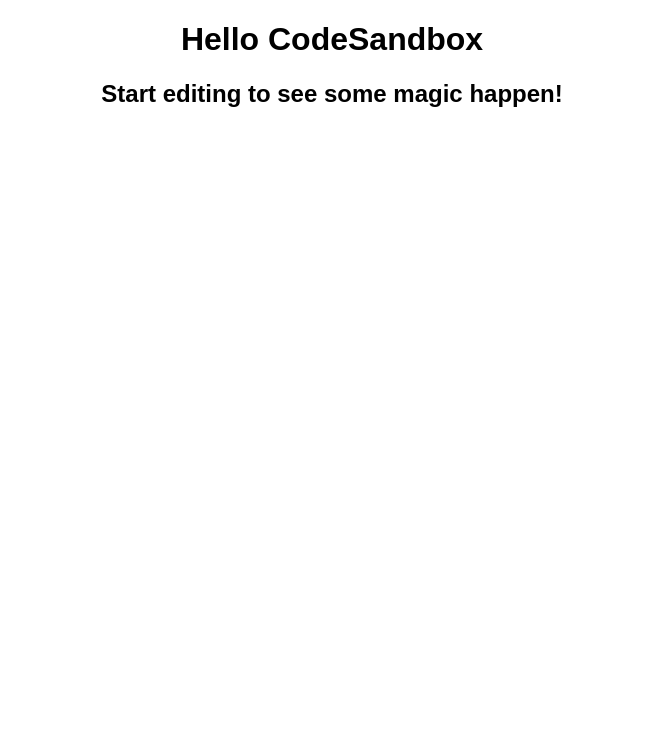
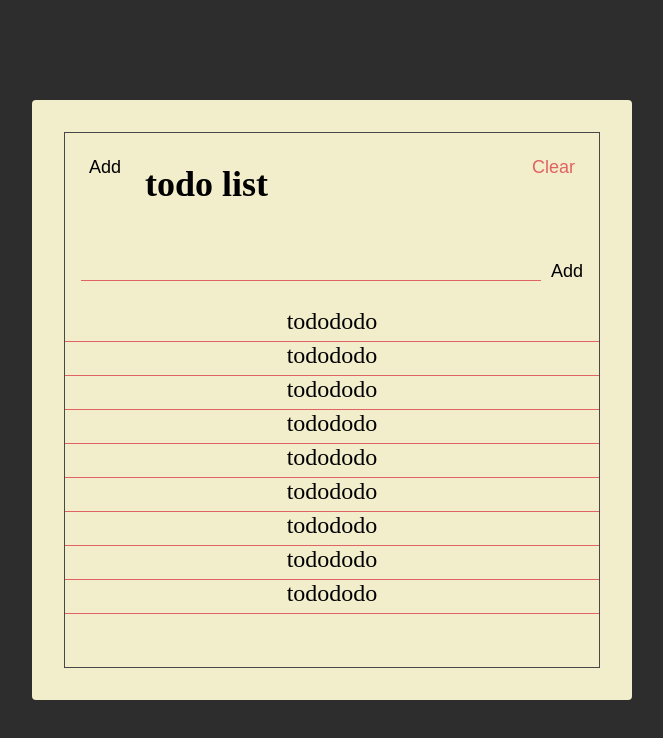
Before and after one commit to Bangik/Latihan-ReactJs, a React (Create React App) app: page / in a window 1280 px wide. Shown: the top 738 px of the page, without its empty margins (308-971 px from the left). Built offline with nearby package versions, Linux system fonts and the light colour scheme.

Commit message:
add html and css

```diff
--- a/src/App.js
+++ b/src/App.js
@@ -3,9 +3,55 @@
 
 export default function App() {
   return (
-    <div className="App">
-      <h1>Hello CodeSandbox</h1>
-      <h2>Start editing to see some magic happen!</h2>
+    <div className="container">
+      <div className="frame">
+        <section className="header">
+          <button name="button" className="header-btn">
+            Add
+          </button>
+          <h1 className="header-title">Todo List</h1>
+          <button name="button" className="header-btn main-red-color">
+            Clear
+          </button>
+        </section>
+        <section className="add">
+          <form className="add-form">
+            <input type="text" name="" value="" className="add-input"></input>
+            <button type="button" name="button" className="add-btn">
+              Add
+            </button>
+          </form>
+        </section>
+        <section className="todos">
+          <div className="todo">
+            <span className="todo-text">todododo</span>
+          </div>
+          <div className="todo">
+            <span className="todo-text">todododo</span>
+          </div>
+          <div className="todo">
+            <span className="todo-text">todododo</span>
+          </div>
+          <div className="todo">
+            <span className="todo-text">todododo</span>
+          </div>
+          <div className="todo">
+            <span className="todo-text">todododo</span>
+          </div>
+          <div className="todo">
+            <span className="todo-text">todododo</span>
+          </div>
+          <div className="todo">
+            <span className="todo-text">todododo</span>
+          </div>
+          <div className="todo">
+            <span className="todo-text">todododo</span>
+          </div>
+          <div className="todo">
+            <span className="todo-text">todododo</span>
+          </div>
+        </section>
+      </div>
     </div>
   );
 }
--- a/src/styles.css
+++ b/src/styles.css
@@ -1,4 +1,97 @@
-.App {
-  font-family: sans-serif;
-  text-align: center;
+* {
+  box-sizing: border-box;
 }
+:root {
+  --main-red-color: #e06262;
+}
+.main-red-color {
+  color: var(--main-red-color);
+}
+html {
+  font-size: 10px;
+}
+body {
+  display: flex;
+  justify-content: center;
+  align-content: center;
+  align-items: center;
+  background-color: #2d2d2d;
+  height: 100vh;
+}
+body,
+html {
+  margin: 0;
+  padding: 0;
+}
+.container {
+  width: 600px;
+  height: 600px;
+  background-color: #f2eecb;
+  border-radius: 4px;
+  padding: 32px;
+}
+.frame {
+  border: 1px solid #484848;
+  height: 100%;
+  display: flex;
+  flex-direction: column;
+}
+.header {
+  display: flex;
+  align-items: flex-start;
+}
+.header-title {
+  flex: 1;
+  font-size: 3.6rem;
+  text-transform: lowercase;
+}
+.header-btn {
+  font-size: 1.8rem;
+  padding: 24px;
+  background: unset;
+  border: unset;
+  outline: unset;
+}
+.add {
+  padding: 16px;
+}
+.add-form {
+  display: flex;
+  align-items: center;
+}
+.add-input {
+  background: unset;
+  border: unset;
+  padding: 0 64px;
+  flex: 1;
+  outline: unset;
+  border-bottom: 1px solid var(--main-red-color);
+  font-size: 16px;
+  text-transform: lowercase;
+}
+.add-btn {
+  font-size: 1.8rem;
+  padding: 10px;
+  padding-right: unset;
+  cursor: pointer;
+  background: unset;
+  border: unset;
+  outline: unset;
+}
+.todos {
+  display: flex;
+  flex-direction: column;
+}
+.todo {
+  position: relative;
+  flex: 1 0 auto;
+  min-height: 34px;
+  margin: 16 0 0;
+  font-size: 24px;
+  border-bottom: 1px solid var(--main-red-color);
+}
+.todo-text {
+  position: absolute;
+  left: 50%;
+  transform: translate(-50%);
+}
```
